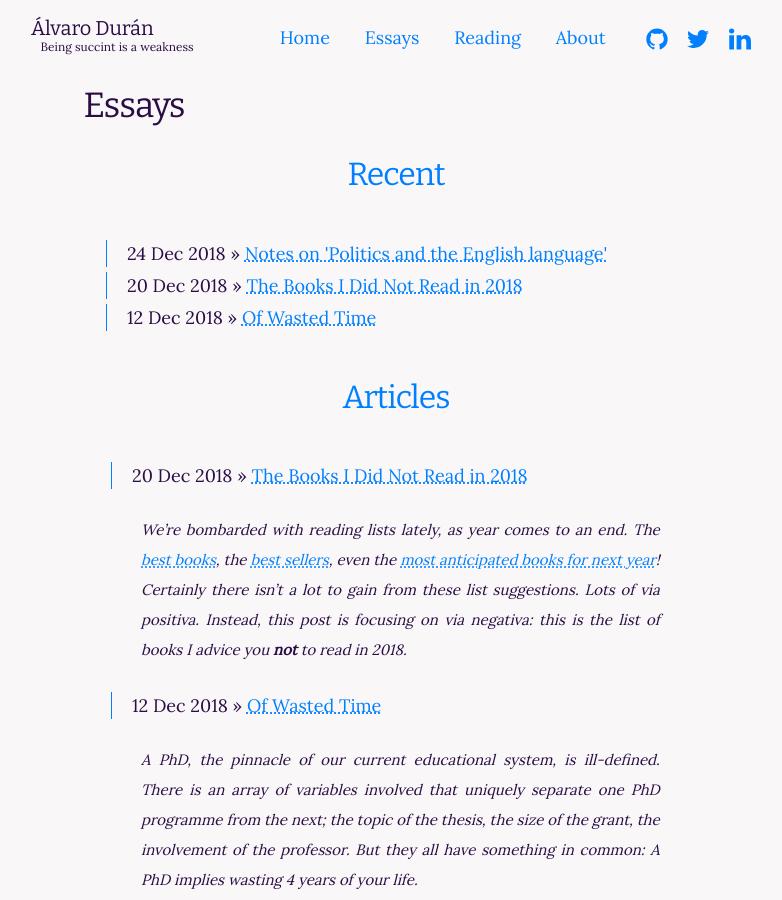
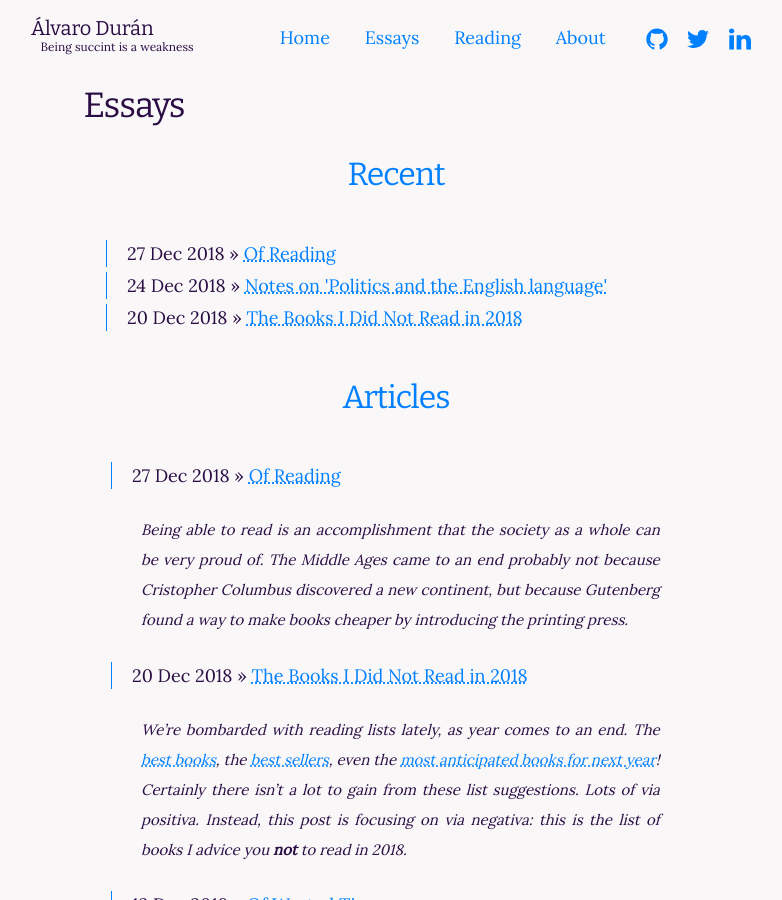
Before and after one commit to ohduran/ohduran.github.io, a Jekyll site: the page built from 01essays.md, in a window 1280 px wide and 900 px high. Shown: the whole window, without its empty margins (244-1026 px from the left). Built offline with Jekyll 4.4.1, drawn with Linux system fonts in a browser that asks for light colours; part of the change alters nothing that is shown.

Commit message:
add new post

```diff
--- a/02reading.md
+++ b/02reading.md
@@ -10,6 +10,6 @@ Like Groucho, I find television very educating: every time somebody turns on the
 >
 > -- __The Catcher in the Rye__
 
-I read, then I write. It's the only way I have found to call the author up on the phone to ask him inquisitively. This notes aren't sneak peeks at what the book is all about, but what came of my experience with it, without any time constraints.
+I read, then I write. This notes aren't sneak peeks at what the book is all about, but what came of my experience with it, without any time constraints. You can [read more about my reading process](/of-reading).
 
 I really hope that you enjoy it, and that you feel part of the conversation.
--- /dev/null
+++ b/_posts/2018-12-28-of-reading.markdown
@@ -0,0 +1,74 @@
+---
+layout: post
+title:  "Of Reading"
+date:   2018-12-28 00:01:00 +0100
+categories: articles
+permalink: /of-reading
+---
+Being able to read is an accomplishment that the society as a whole can be very proud of. The Middle Ages came to an end probably not because Cristopher Columbus discovered a new continent, but because Gutenberg found a way to make books cheaper by introducing the printing press.
+
+This was crucial in the development of the Renaissance, of course, but it became something that the society took from granted ever since, [as with any revolution](/revolutions). Luther became famous for posting his [Ninety-five Theses](https://en.wikipedia.org/wiki/Ninety-five_Theses), but his true achievement was paving the way for alternative interpretations of the Bible: read it yourself, and then think about it. That can happen only if books are available to people outside a monastery.
+
+Reading allowed our society to spread learning much faster than the old apprenticeship system: talent became scalable.
+
+> If I have seen further, it is by standing [on the shoulders of giants](https://en.wikipedia.org/wiki/Standing_on_the_shoulders_of_giants).
+>
+> -- __Isaac Newton__
+
+But perhaps widespread reading has had secondary effects that people in the Age of Enlightenment weren't expecting. If wise people read, then someone who wants to follow their example must read too. Being taught from a very young age that reading as much as possible is the pathway to success is a very common thing. [Bill Gates claims to read 50 books a year](https://www.nytimes.com/2016/01/04/fashion/bill-gates-gates-notes-books.html), crystallising the now widespread idea that most CEOs read one book per week.
+
+That, of course, is mental: no CEO maintains a one-book-a-week pace by reading carefully at the expense of his daily job, but by making shortcuts like listening to its audiobook version on Overcast at 10x speed. This race to the quantity of books has come at the expense of the quality, because reading nowadays is all about words per minute: people search for [Viagra for the Brain](https://www.google.com/search?q=viagra+for+the+brain), because becoming wiser is something that takes too long, and we [despise wasting time](/of-wasted-time).
+
+> The writer Umberto Eco belongs to that small class of scholars who are encyclopedic, insightful, and nondull. He is the owner of a large personal library (containing thirty thousand books), and separates visitors into two categories: those who react with “Wow! Signore professore dottore Eco, what a library you have! How many of these books have you read?” and the others — a very small minority — who get the point that a private library is not an ego-boosting appendage but a research tool.
+>
+> -- __Nassim Taleb__
+
+If you want to learn, you have to read. But *reading* is not stepping on letters to get across like [Indiana Jones](https://www.youtube.com/watch?v=MxPdqbmYi8U#t=1m28s). For one to really __read__, he has to go through it in four stages, as we discussed in [How to Read a Book](/how-to-read-a-book): understanding what is it about, making sense of the terms and propositions of the book, extracting the answers to the questions you want to get answered and contextualise those answers with other books. This takes time, and if you are reading books that are challenging, then it takes longer than one week.
+
+Reading is done actively: take notes, lots of them. I take notes about the book I'm reading even when I'm not reading it: something might occur to me while working, or maybe I'm having a conversation with someone that overlaps with something I learnt on that book. Everything gets jotted down.
+
+Book notes are, hence, not just highlights on the Kindle, but a collection of thoughts on the whole book, an attempt at rewriting it my way, and on my terms. I've seen book notes all over the Internet from people I admire and that in itself is good news, but they belong to the first level of reading, and that for me is not enough, and misleads its true purpose.
+
+I understand that the race to have 200+ book notes is powerful, and even more powerful is stating something like 'I've read all these books, but don't take my word for it, check out the notes I wrote'.
+
+So it looks to me that the race is still to quantity, after all: Unless you're the one producing those notes, you won't get nothing out of reading them.
+
+> Either write something worth reading or do something worth writing.
+>
+> -- __Benjamin Franklin__
+
+Putting together highlights and thoughts isn't enough, I reckon. Context is what makes them rememberable.
+
+So the next point for me worth considering is why bothering in writing those notes after reading a book, which is fair considering that reading a books trumps pretty much every summary on it. However, this question assumes that reading ends once you turn the last page, which I don't think is true: if done right, a book is never completely read, but something you always come back to, either remembering it or revisiting it. If that is so, then writing about it is part of the process of reading. After all, the value of our writing comes from what it leaves printed in our minds.
+
+Reading, then writing, makes perfect sense. It extends your memory, because you can write more than what you can remember; it facilitates playing around with ideas by editing; and it clarifies your thinking by crossing out suboptimal lines. I visited [an exhibition on Leonardo da Vinci in Madrid](https://www.losrostrosdelgenio.com/) and the most remarkable thing about his notes were that he never intended to publish them: he was supposed to be the sole reader.
+
+> If I don’t write it down immediately, I forget it right away. If I put it in a sketchbook, I never forget it and I never have to look it up again.
+>
+> -- __Beethoven__
+
+Paraphrasing Newton, you can only see the furthest if you stand on your own shoulders. Which is another way of saying that writing feeds your reading, and vice versa.
+
+For all I know, that means that I write about what I read, but what should I read about? History? Philosophy? Batman?
+
+Again, there isn't a passive way to look at it. If I want to *learn* about something, I read about it, and I do some research on what could be the best books about what I want to learn. Say I want to learn about [language](/reading), I start with a book about books, and I go from there. Meandering is OK; after all, you're paving the way that only you are going to walk.
+
+When you start reading about a topic, say, history, it's all senseless names.
+
+> Names are like points; propositions like arrows: they have sense.
+>
+> -- __Ludwig Wittgenstein__
+
+The more you learn, though, the more sense everything makes. It's like putting together a jigsaw puzzle: at first, it's all pointless pieces, but they can be assembled to produce a complete picture.
+
+To do so mentally, I tend to ask what I know so far about something, and then I add 'is that right?' at the end. It's a way to collect feedback. But from whom? Well, from the book of course! You're on a quest to put together a corpus of knowledge that is as close to reality as possible, and that means that it *has to make sense*. Exposing your thoughts and ideas, meaning putting their [skin in the game](/skin-in-the-game), is what makes them valuable, robust.
+
+Then, you must focus on those parts that do not make sense. Are Trump voters idiots? It's statistically improbable: they're simply too many. Odds are some of them voted for Obama in 2012. So the model of reality that considers Trump voters outliers is probably wrong. You need to be humble enough to acknowledge when your models of reality are wrong, because the easiest person to fool is yourself.
+
+Have a map of the books that you want to read, and follow it. If you like reading, then you're going to be bombarded with reading lists that of course are other people's; it's up to you to decide whether these recommendations make sense in the grand scheme of things, and whether they get you closer to where you want to go. I'm subscribed to a bunch of reading newsletters that show me a good number of books, and I decide whether I want to read them. Be conscious about your goal (learning), not theirs (selling).
+
+If you find this exercise hard it's because it is. Reading for the purpose of entertaining is what most people do. What I'm trying to do here is learn from what I read, and that requires a level of focus that cannot be attained while reading in bed.
+
+Thinking is usually the hardest part; everything else will probably be automated at some point. What [Deep Blue](https://en.wikipedia.org/wiki/Deep_Blue_(chess_computer)) and [AlphaGo](https://en.wikipedia.org/wiki/AlphaGo_versus_Lee_Sedol) taught us about chess and Go is that they're less creative games than we thought they were: in essence, they're about remembering all games being played in history, and gauging how many successful scenarios each move gets us closer to. Both tasks are something that computers can now do. Humans play using an algorithm that is similar to that used by those machines: we simply have less data in memory at our disposal. Coming up with the games of chess and Go, indeed, it's the task that is inherently human, the one that really requires thinking.
+
+But in the end, learning how to read is in itself a great skill to have. Most people wander through books like tourists in a museum: they rush from picture to picture recklessly, and they take pictures that they will never look at later. Reading this way is pausing in each painting, looking at it closely. You will probably 'see' less, but you'll certainly understand more.
```
